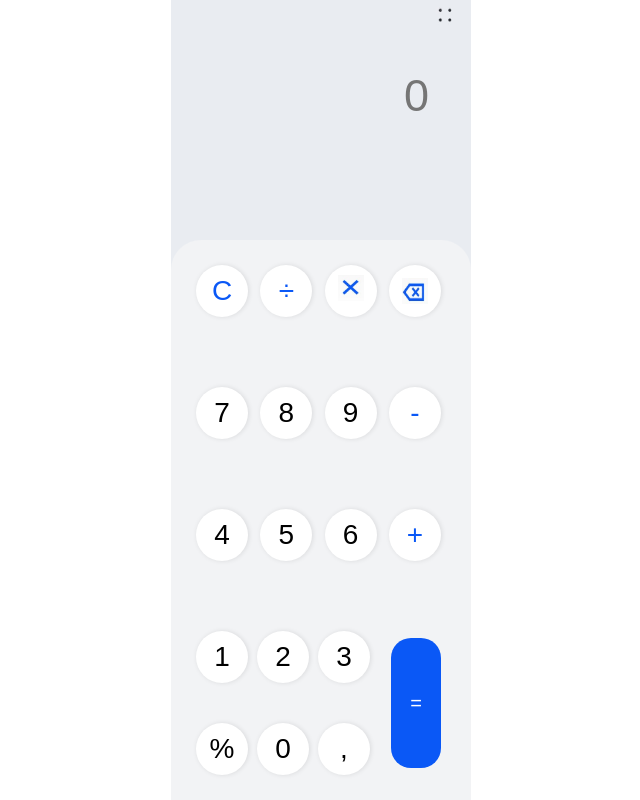
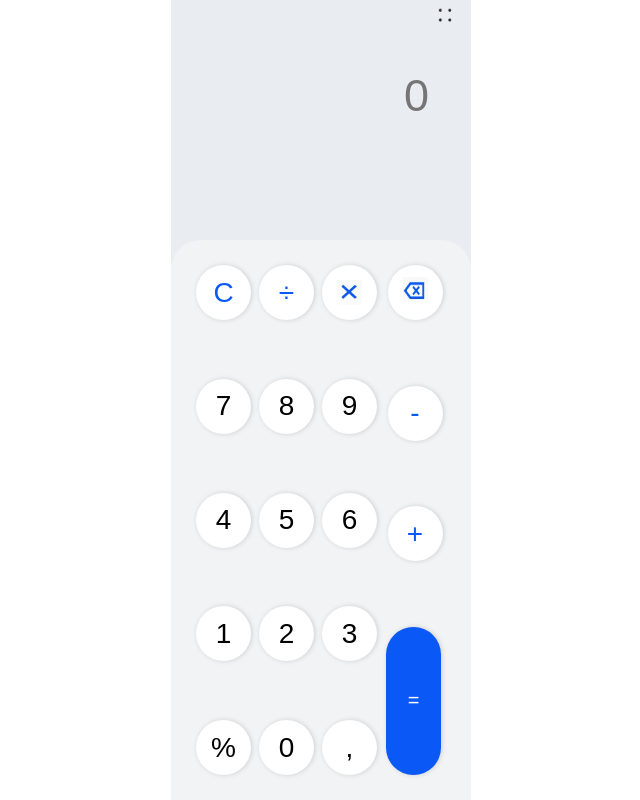
Before and after one commit to oscar-rey-mosquera/desarrollo-web, a plain HTML site: page calculadora/index.html in a window 1280 px wide. Shown: the whole page, without its empty margins (319-959 px from the left). Drawn offline with Linux system fonts and the light colour scheme.

Commit message:
calculadora terminada

```diff
--- a/calculadora/index.css
+++ b/calculadora/index.css
@@ -9,6 +9,7 @@
     width: 300px;
     height: 100vh;
     background-color: #e9ecf1;
+    overflow-y: auto;
 }
 
 .head {
@@ -27,8 +28,28 @@
     border-top-right-radius: 30px;
     padding: 25px;
     display: flex;
+    justify-content: space-between;
+}
+
+.body .col-1 {
+    flex : 1;
+    display: flex;
     flex-direction: column;
     justify-content: space-between;
+}
+
+.body .col-1 div{
+    display: flex;
+    justify-content: space-between;
+}
+
+
+.body .col-2 {
+    margin-left: 7px;
+   display: flex;
+   flex-direction: column;
+   justify-content: space-between;
+   align-items: center;
 }
 
 .space-between {
@@ -61,22 +82,23 @@
 
 
 .btn {
-    width: 52px;
-    height: 52px;
+    width: 55px;
+    height: 55px;
     border-radius: 50%;
     border: 0px;
-    margin-right: 5px;
+    margin-right: 2px;
     font-size: 28px;
     cursor: pointer;
     background-color: white;
-    -webkit-box-shadow: 1px 0px 5px 0px rgba(0,0,0,0.10);
-    -moz-box-shadow: 1px 0px 5px 0px rgba(0,0,0,0.10);
-    box-shadow: 1px 0px 5px 0px rgba(0,0,0,0.10);
+    -webkit-box-shadow: 1px 0px 5px 0px rgba(0,0,0,0.15);
+    -moz-box-shadow: 1px 0px 5px 0px rgba(0,0,0,0.15);
+    box-shadow: 1px 0px 5px 0px rgba(0,0,0,0.15);
     font-weight: 400;
 }
 
 .btn:hover {
     background-color: #e9ecf1;
+    box-shadow: none;
 }
 
 .btn-img {
@@ -86,14 +108,14 @@
 }
 
 .btn img {
-    width: 26px;
-    height: 26px;
+    width: 25px;
+    height: 25px;
 }
 
 .btn-equal {
-   height: 90%;
-   width: 50px;
-    border-radius: 20px;
+   height: 148px;
+   width: 55px;
+    border-radius: 30px;
     border: 0px;
     margin-right: 5px;
     font-size: 20px;
@@ -132,4 +154,13 @@
     .container {
         width: 100%;
     }
+
+    .btn {
+        width: 80px;
+        height: 80px;
+    }
+
+    .btn-equal {
+        height: 210px;
+    }
 }
--- a/calculadora/index.html
+++ b/calculadora/index.html
@@ -18,48 +18,46 @@
            </div>
         </div>
         <div class="body">
-           <div class="space-between">
-            <button class="btn color-blue">C</button>
-            <button class="btn color-blue">÷</button>
-            <button class="btn color-blue ">
-                <img src="./imagen/x.png" />
-            </button>
-            <button class="btn btn-img">
+          <div class="col-1">
+               <div>
+                <button class="btn color-blue clear">C</button>
+                <button class="btn color-blue calculable" value="÷">÷</button>
+                <button class="btn color-blue btn-img calculable" value="x">
+                    <img src="./imagen/x.png" value="x"/>
+                </button>
+               </div>
+               <div>
+                <button class="btn calculable" value="7">7</button>
+                <button class="btn calculable" value="8">8</button>
+                <button class="btn calculable" value="9">9</button>
+               </div>
+               <div>
+                <button class="btn calculable" value="4">4</button>
+                <button class="btn calculable" value="5">5</button>
+                <button class="btn calculable" value="6">6</button>
+               </div>
+               <div>
+                <button class="btn calculable" value="1">1</button>
+                <button class="btn calculable" value="2">2</button>
+                <button class="btn calculable" value="3">3</button>
+               </div>
+               <div>
+                <button class="btn calculable" value="%">%</button>
+                <button class="btn calculable" value="0">0</button>
+                <button class="btn calculable" value=",">,</button>
+               </div>
+          </div>
+          <div class="col-2">
+            <button class="btn color-blue  btn-clean">
                 <img src="./imagen/Captura de pantalla 2024-10-19 110227.png" />
             </button>
-           </div>
-           <div class="space-between">
-            <button class="btn">7</button>
-            <button class="btn">8</button>
-            <button class="btn">9</button>
-            <button class="btn color-blue">-</button>
-           </div>
-           <div class="space-between">
-            <button class="btn">4</button>
-            <button class="btn">5</button>
-            <button class="btn">6</button>
-            <button class="btn color-blue">+</button>
-           </div>
-           <div class="btn-container space-between">
-              <div>
-                <div class="row">
-                    <button class="btn">1</button>
-                    <button class="btn">2</button>
-                    <button class="btn">3</button>
-                   </div>
-                   <div>
-                    <button class="btn">%</button>
-                    <button class="btn">0</button>
-                    <button class="btn">,</button>
-                   </div>
-              </div>
-              <div  class="row row-btn-equal">
-                <button class="btn-equal">
-                    =
-                </button>
-              </div>
-           </div>
+            <button class="btn color-blue calculable" value="-">-</button>
+            <button class="btn color-blue calculable" value="+">+</button>
+            <button class="btn btn-equal">=</button>
+          </div>
         </div>
     </div>
+
+    <script src="./index.js"></script>
 </body>
 </html>
--- /dev/null
+++ b/calculadora/index.js
@@ -0,0 +1,62 @@
+const $ = (selector) => document.querySelector(selector)
+const $$ = (selector) => document.querySelectorAll(selector)
+
+
+const resetText = (text) => {
+    text = text.replaceAll('x', '*')
+
+    text = text.replaceAll('÷', '/')
+
+    text = text.replaceAll('%', '/100')
+    return text
+}
+
+
+$$('.calculable').forEach((calculable) => {
+    calculable.addEventListener('click', (e) => {
+         const input = $('.input')
+
+    const value = e.target.getAttribute('value')
+
+         const text = input.value + value
+
+         input.value = text
+
+    })
+})
+
+
+$('.btn-clean').addEventListener('click', () => {
+    const input = $('.input')
+
+    let text = input.value
+
+    if(text.length > 0) text = text.slice(0, -1)
+
+    input.value = text
+})
+
+
+$('.clear').addEventListener('click', () => {
+    const input = $('.input')
+
+    input.value = ''
+
+})
+
+
+$('.btn-equal').addEventListener('click', () => {
+    const input = $('.input')
+
+    if(input.value === '') return
+
+    const text = resetText(input.value)
+
+    try {
+
+        input.value = eval(text)
+    } catch (error) {
+        input.value = 'Error'
+    }
+
+ })
```
